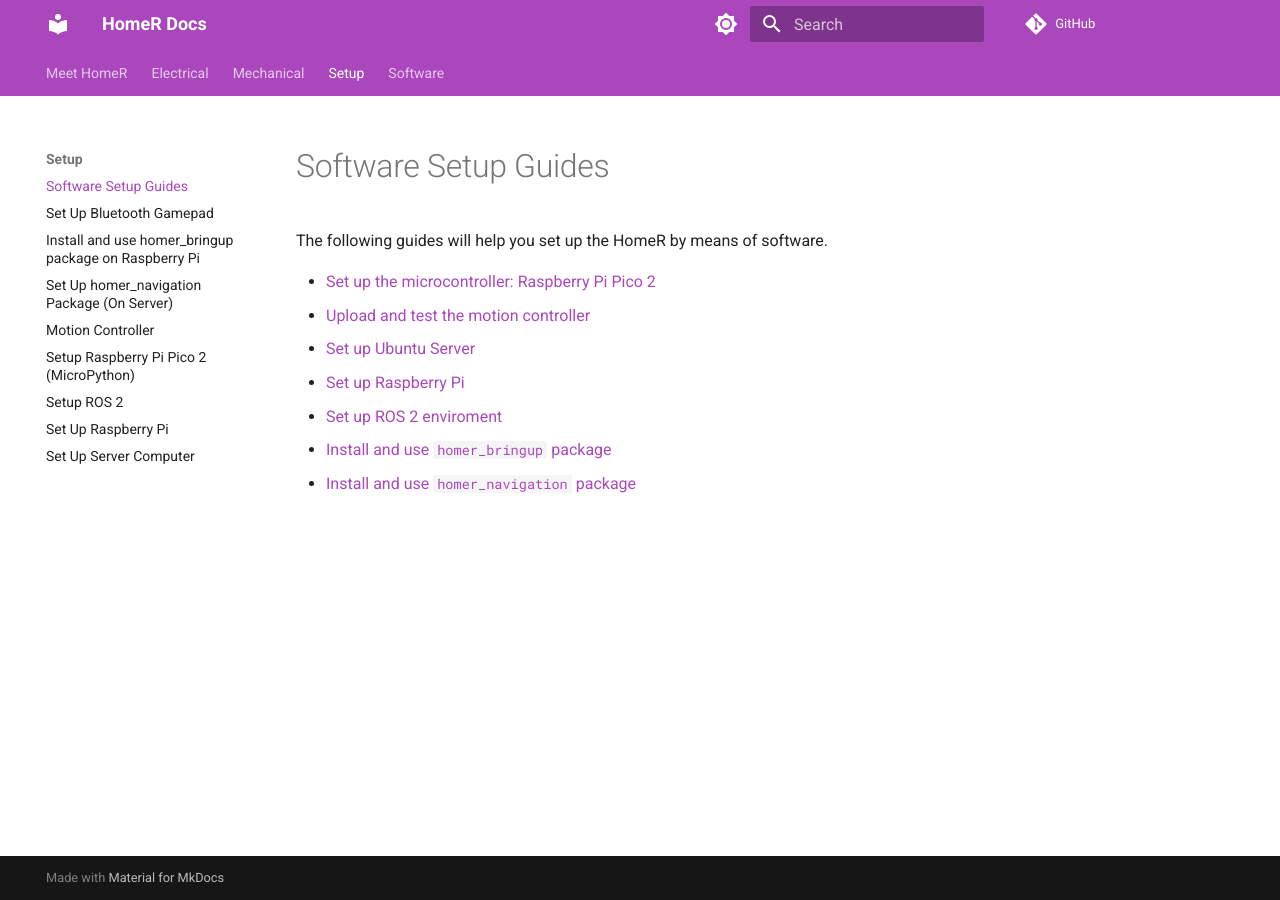
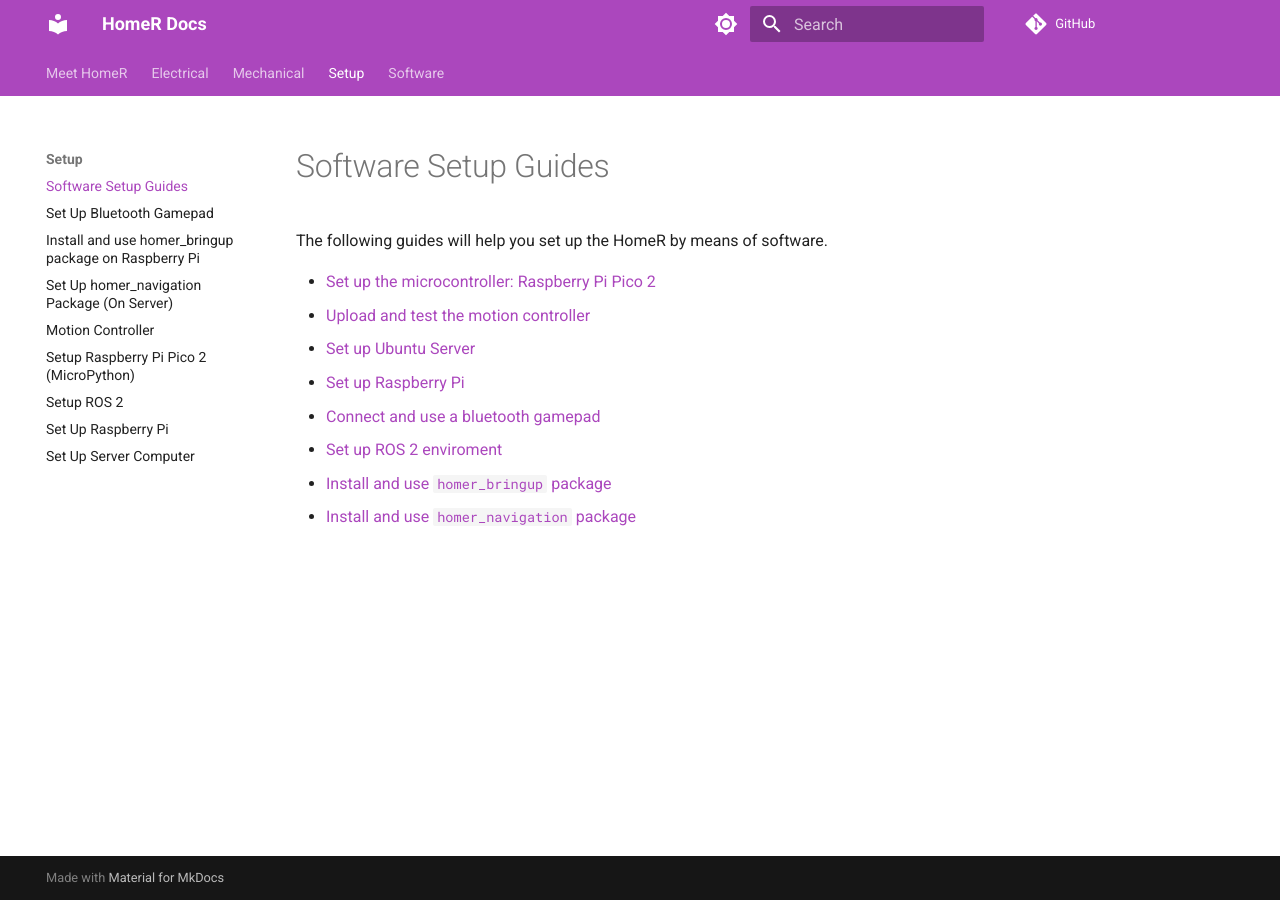
Before and after one commit to linzhangUCA/homer_docs, an MkDocs documentation site: the page built from docs/setup/index.md, in a window 1280 px wide. Built offline with MkDocs 1.6.1 and Material for MkDocs 9.7.7, drawn with Linux system fonts in a browser that asks for light colours; comment, search, counter and statistics services are not loaded.

Commit message:
add gamepad link to setup index

```diff
--- a/docs/setup/index.md
+++ b/docs/setup/index.md
@@ -6,6 +6,7 @@ The following guides will help you set up the HomeR by means of software.
 - [Upload and test the motion controller](motion_control.md)
 - [Set up Ubuntu Server](server.md)
 - [Set up Raspberry Pi](rpi.md)
+- [Connect and use a bluetooth gamepad](gamepad.md)
 - [Set up ROS 2 enviroment](ros.md)
 - [Install and use `homer_bringup` package](homer_bringup.md)
 - [Install and use `homer_navigation` package](homer_nav.md)
```
